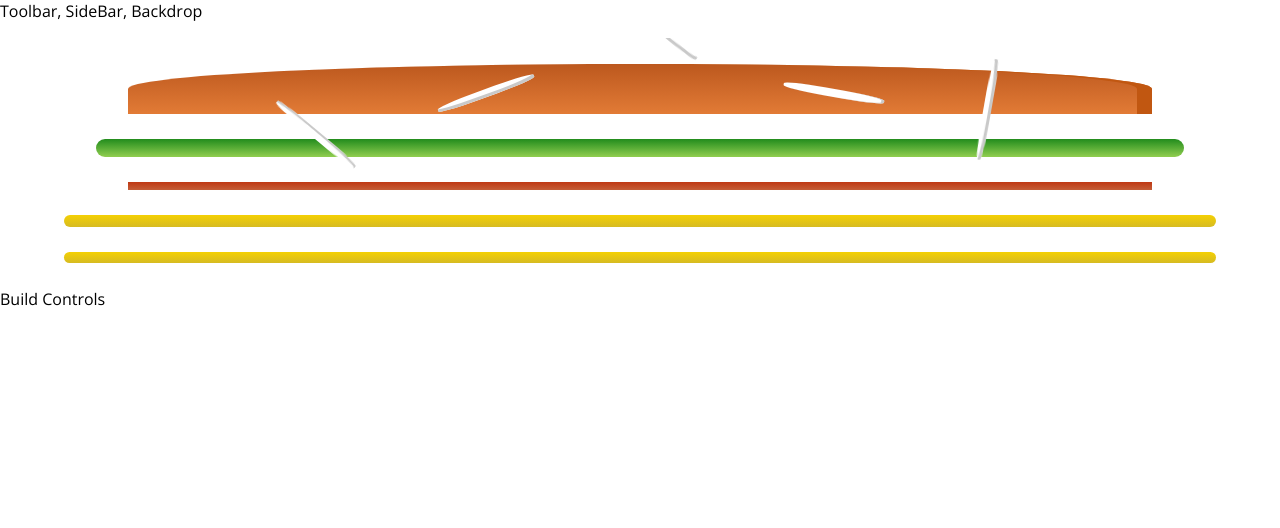
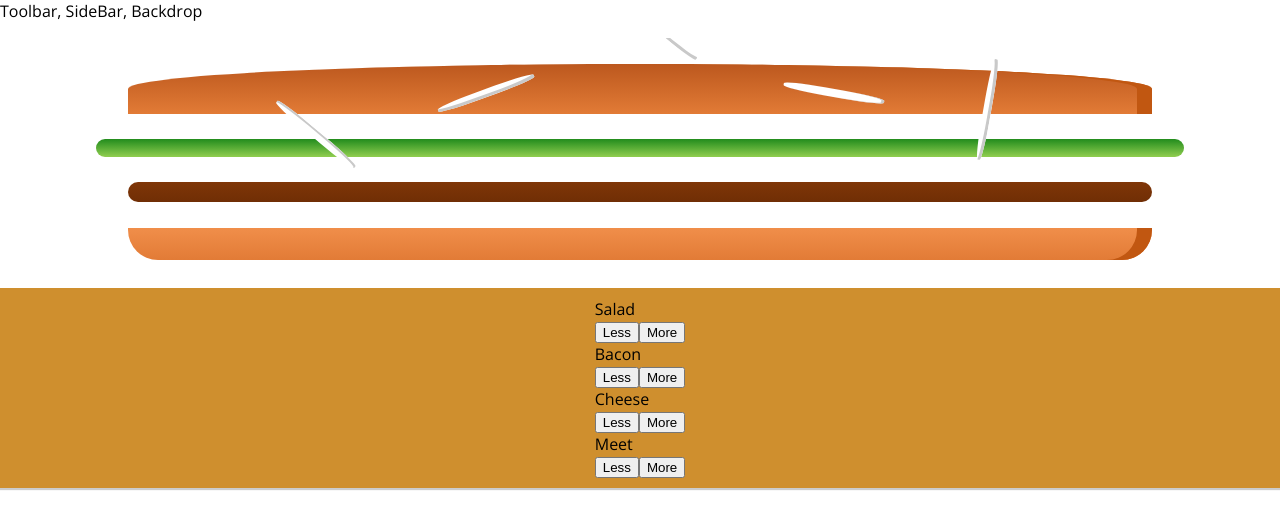
Before and after one commit to elattariyassine/burger-builder-react-js, a React (Create React App) app: page / in a window 1280 px wide. Shown: the top 528 px of the page. Built offline with nearby package versions, Linux system fonts and the light colour scheme.

Commit message:
feat: added controls but css does not work yet

```diff
--- /dev/null
+++ b/src/components/Burger/BuildControls/BuildControl/BuildControl.js
@@ -0,0 +1,12 @@
+import React from 'react';
+import classes from './BuildControl.module.css';
+
+const buildControl = (props) => (
+    <div>
+        <div className={classes.label}>{props.label}</div>
+        <button className={classes.Less}>Less</button>
+        <button className={classes.More}>More</button>
+    </div>
+);
+
+export default buildControl;
--- /dev/null
+++ b/src/components/Burger/BuildControls/BuildControl/BuildControl.module.css
@@ -0,0 +1,56 @@
+.BuildControl {
+    display: flex;
+    justify-content: space-between;
+    align-items: center;
+    margin: 5px 0;
+}
+
+.BuildControl button {
+    display: block;
+    font: inherit;
+    padding: 5px;
+    margin: 0 5px;
+    width: 80px;
+    border: 1px solid #AA6817;
+    cursor: pointer;
+    outline: none;
+}
+
+.BuildControl button:disabled {
+    background-color: #AC9980;
+    border: 1px solid #7E7365;
+    color: #ccc;
+    cursor: default;
+}
+
+.BuildControl button:hover:disabled {
+    background-color: #AC9980;
+    color: #ccc;
+    cursor: not-allowed;
+}
+
+.Label {
+    padding: 10px;
+    font-weight: bold;
+    width: 80px;
+}
+
+.BuildControl .Less {
+    background-color: #D39952;
+    color: white;
+}
+
+.BuildControl .More {
+    background-color: #8F5E1E;
+    color: white;
+}
+
+.BuildControl .Less:hover, .BuildControl .Less:active {
+    background-color: #DAA972;
+    color: white;
+}
+
+.BuildControl .More:hover,.BuildControl .More:active {
+    background-color: #99703F;
+    color: white;
+}
--- /dev/null
+++ b/src/components/Burger/BuildControls/BuildControls.js
@@ -0,0 +1,20 @@
+import React from 'react';
+import classes from './BuildControls.module.css';
+import BuildControl from './BuildControl/BuildControl';
+
+const controls = [
+    { label: 'Salad', type: 'salad' },
+    { label: 'Bacon', type: 'bacon' },
+    { label: 'Cheese', type: 'cheese' },
+    { label: 'Meet', type: 'meet' }
+];
+
+const buildControls = (props) => (
+    <div className={classes.BuildControls}>
+        {controls.map(ctrl => (
+            <BuildControl key={ctrl.label} label={ctrl.label} />
+            ))}
+    </div>
+);
+
+export default buildControls;
--- /dev/null
+++ b/src/components/Burger/BuildControls/BuildControls.module.css
@@ -0,0 +1,11 @@
+.BuildControls
+{
+    width: 100%;
+    background-color: #CF8F2E;
+    display: flex;
+    flex-flow: column;
+    align-items: center;
+    box-shadow: 0 2px 1px #ccc;
+    margin: auto;
+    padding: 10px 0;
+}
--- a/src/components/Burger/Burger.js
+++ b/src/components/Burger/Burger.js
@@ -4,14 +4,18 @@
 
 const burger = (props) => {
 
-    const transformedIngredients = Object.keys(props.ingredients)
+    let transformedIngredients = Object.keys(props.ingredients)
         .map(igKey => {
             console.log(igKey);
             return [...Array(props.ingredients[igKey])].map((_, i) => {
                 return <BurgerIngredient key={igKey + i} type={igKey} />;
             });
-        });
-
+        }).reduce((arr, el) => {
+            return arr.concat(el)
+        }, []);
+    if(transformedIngredients.length === 0){
+        transformedIngredients = <p>Please start adding ingredients!</p>;
+    }
     return (
         <div className={classes.Burger}>
             <BurgerIngredient type="bread-top"/>
--- a/src/containers/BurgerBuilder/BurgerBuilder.js
+++ b/src/containers/BurgerBuilder/BurgerBuilder.js
@@ -1,6 +1,7 @@
 import React from 'react';
 import Aux from '../../hoc/Auxiliary';
 import Burger from '../../components/Burger/Burger';
+import BuildControls from '../../components/Burger/BuildControls/BuildControls';
 
 class BurgerBuilder extends React.Component {
 
@@ -12,9 +13,9 @@
     state = {
         ingredients: {
             salad: 1,
-            bacon: 1,
-            cheese: 2,
-            meat: 2,
+            bacon: 0,
+            cheese: 0,
+            meat: 1
         }
     }
 
@@ -22,7 +23,7 @@
         return (
             <Aux>
                 <Burger ingredients={this.state.ingredients} />
-                <div>Build Controls</div>
+                <BuildControls />
             </Aux>
         );
     }
```
